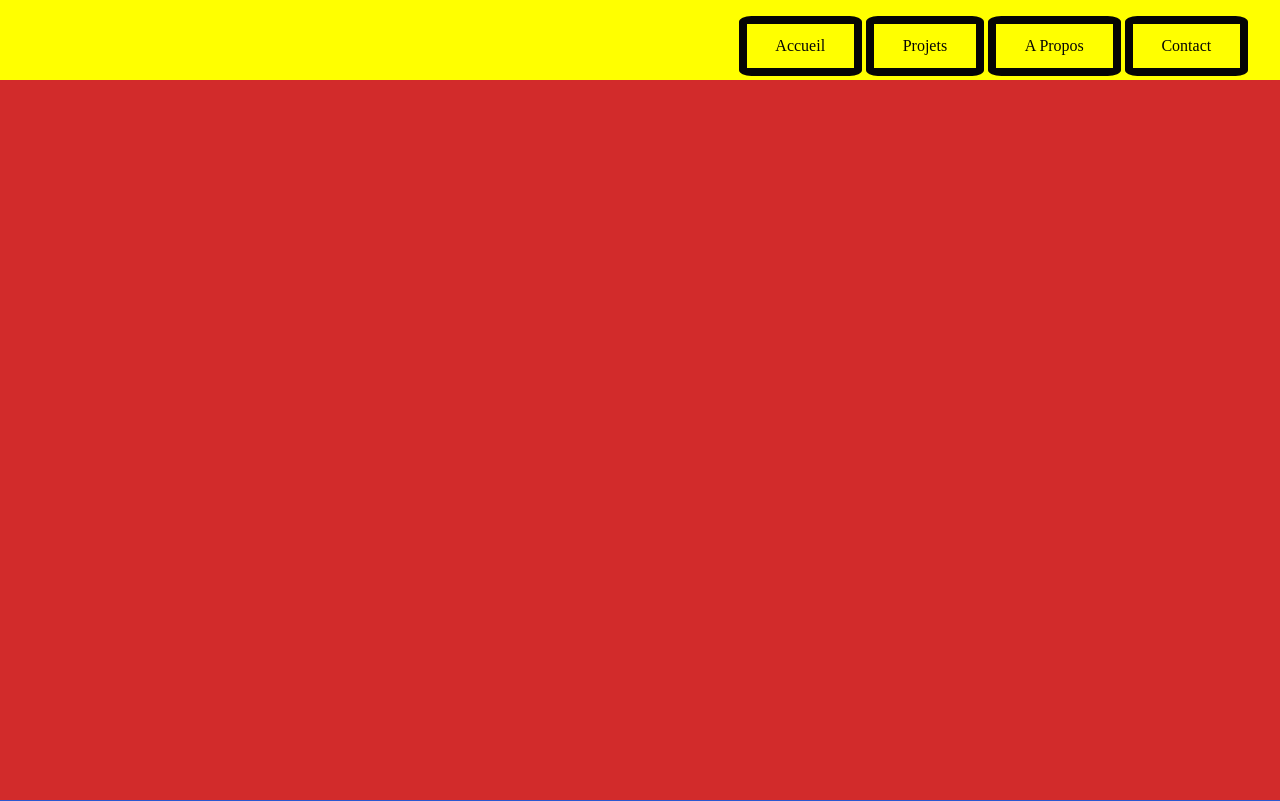
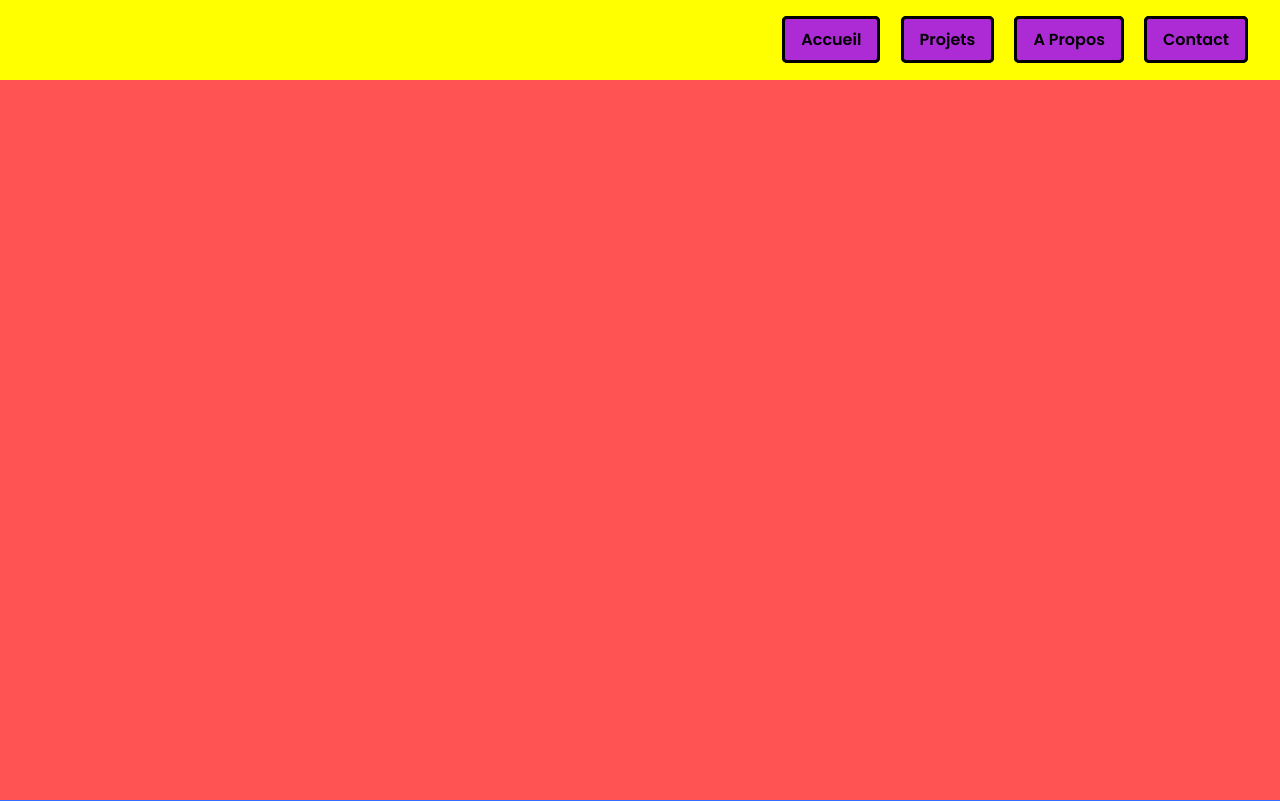
Before and after one commit to AnissaBel/anissawebdesign, a PHP site: page / in a window 1280 px wide. Shown: the top 801 px of the page. Run offline with PHP 8.4, Linux system fonts and the light colour scheme.

Commit message:
Hover effect link nav

```diff
--- a/css/style.css
+++ b/css/style.css
@@ -7,16 +7,17 @@
 :root {
     --font-color:#050505;
     --white-bg:#f7f7f7;
-    --orange-1:#d2842b;
-    --blue-1:#2b58d2;
-    --purple-1:#ab2bd2;
-    --red-1:#d22b2b;
+    --orange-1:#FFAC30;
+    --blue-1:rgb(55, 109, 255);
+    --blue-2:#22cabf;
+    --purple-1:#ac2bd4;
+    --red-1:#ff5353;
 }
 
 body {
     width:100%;
     height:100%;
-    font-family: Poppins sans-serif;
+    font-family:'Poppins', sans-serif;
     font-size: 1rem;
     background-color: aqua;
     scroll-behavior: smooth;
@@ -31,11 +32,7 @@ header {
     padding:1rem;
 }
 
-a {
-    text-decoration: none;
-    color:var(--font-color);
-    padding:1rem;
-}
+
 
 nav {
     width:100%;
@@ -44,15 +41,42 @@ nav {
     justify-content: flex-end;
 }
 
-nav ul {
+nav li {
+    display:inline-block;
     padding-right:1rem;
 }
 
-nav li {
+.animated-link {
     display:inline-block;
-    border:0.5rem solid var(--font-color);
-    border-radius:10%;
-    padding:0.8rem;
+    background-color: #050505;
+    border-radius: 5px;
+    text-decoration: none;
+}
+
+.animated-link span {
+    display:inline-block;
+    background-color: #ac2bd4;
+    border: 3px solid black;
+    color:black;
+    padding: 0.5rem 1rem;
+    font-size:1rem;
+    font-weight:600;
+    border-radius:5px;
+    cursor:pointer;
+    transition:
+    transform 0.15s ease-out,
+    color 0.15s ease-out,
+    background-color 0.15s ease-out;
+}
+
+.animated-link span:nth-child(1):hover {
+    transform:translate(-6px, -6px);
+    background-color: #22cabf;
+}
+
+.animated-link span:nth-child(2):hover {
+    transform:translate(-6px, -6px);
+    background-color: #c2ca22;
 }
 
 
@@ -73,6 +97,10 @@ section {
     background-color: var(--orange-1);
 }
 
-#contact {
+#competences {
     background-color: var(--purple-1);
 }
+
+#contact {
+    background-color: var(--blue-2);
+}
--- a/index.html
+++ b/index.html
@@ -4,6 +4,9 @@
     <meta charset="UTF-8">
     <meta http-equiv="X-UA-Compatible" content="IE=edge">
     <meta name="viewport" content="width=device-width, initial-scale=1.0">
+    <link rel="preconnect" href="https://fonts.googleapis.com">
+<link rel="preconnect" href="https://fonts.gstatic.com" crossorigin>
+<link href="https://fonts.googleapis.com/css2?family=Poppins:wght@100;200;300;500;600;700;800;900&display=swap" rel="stylesheet">
     <link rel="stylesheet" href="css/style.css">
     <title>Anissa Belhedi Web Porfolio</title>
 </head>
@@ -12,10 +15,10 @@
     <header>
         <nav>
             <ul class="ul__nav">
-                <li><a href="#accueil">Accueil</a></li>
-                <li><a href="#projets">Projets</a></li>
-                <li><a href="#apropos">A Propos</a></li>
-                <li><a href="#contact">Contact</a></li>
+                <li><a href="#accueil" class="animated-link"><span>Accueil</span></a></li>
+                <li><a href="#projets" class="animated-link"><span>Projets</span></a></li>
+                <li><a href="#apropos" class="animated-link"><span>A Propos</span></a></li>
+                <li><a href="#contact" class="animated-link"><span>Contact</span></a></li>
             </ul>
         </nav>
     </header>
```
